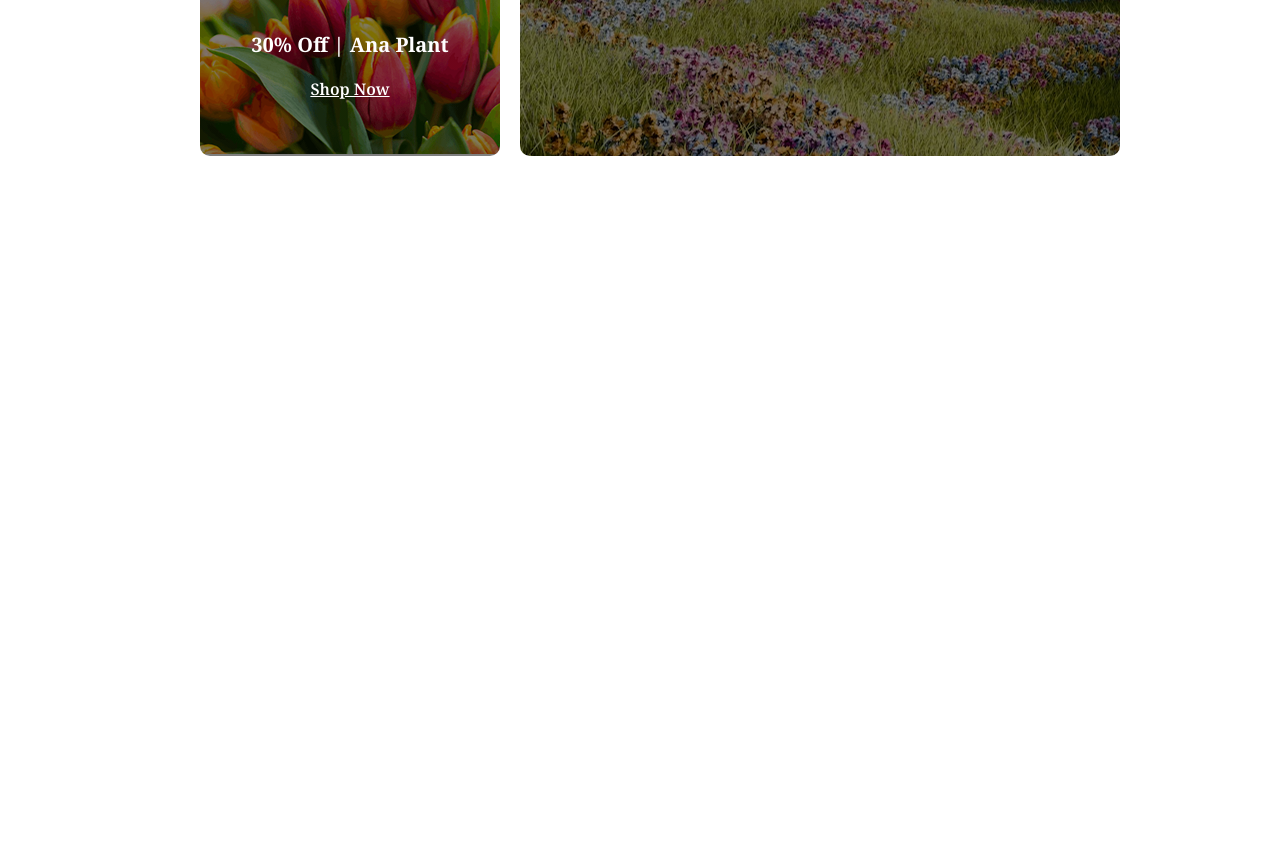
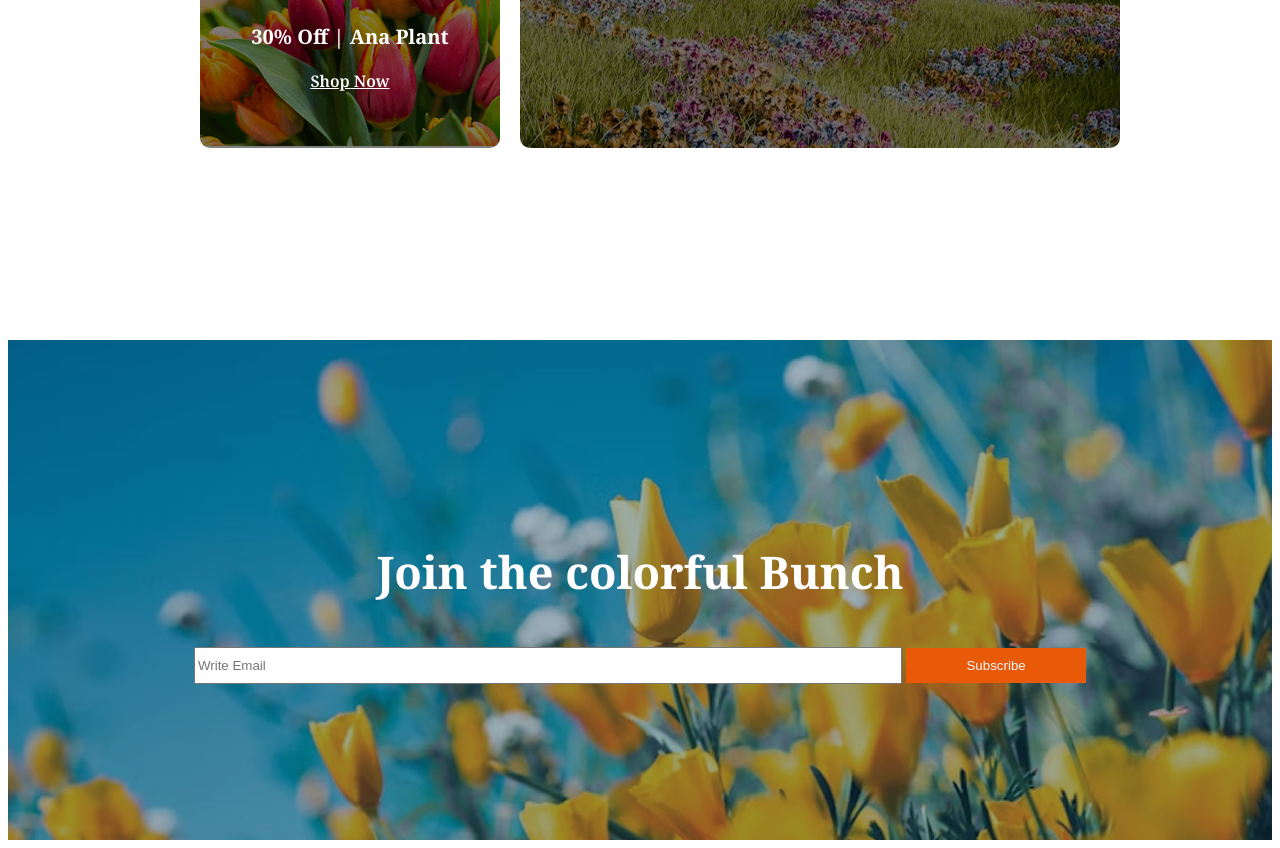
Before and after one commit to subhrotoBarmon/my-second-assi, a plain HTML site: page index.html in a window 1280 px wide. Shown: the part 2666-3514 px from the top of the page. Before the commit the page ends 3022 px from the top, so only its background shows below. Drawn offline with Linux system fonts and the light colour scheme.

Commit message:
add fifth

```diff
--- a/index.html
+++ b/index.html
@@ -157,6 +157,16 @@
             </div>
 
         </section>
+        <section class="sec5">
+            <div class="bg-4">
+            <div>
+                <p class="pp size">Join the colorful Bunch</p>
+                <input class="form" type="email" name="" placeholder="Write Email" id="">
+                <input class="ii button" type="submit" value="Subscribe">
+                </div>
+            </div>
+
+        </section>
     </main>
     <footer>
 
--- a/styles/2nd.css
+++ b/styles/2nd.css
@@ -143,7 +143,26 @@ nav{
     background-image:linear-gradient(rgba(0,0,0,0.5), rgba(0,0,0,0.5)), url(../pic/deal-zabo.png)
 
 }
+/* sec5 */
 
+.bg-4{
+    display: flex;
+    justify-content: center;
+    align-items: center;
+    text-align: center;
+    background-image: url(../pic/news-letter-bg.png);
+    height: 500px;
+
+}
+.bg-4 p{
+    color: white;
+
+}
+.form{
+    width: 700px;
+    height: 1.9rem;
+
+}
 /* color & button & size */
 .dark-2{
     color:rgba(0, 0, 0, 0.5) ;
@@ -157,6 +176,8 @@ nav{
  color: #E95A08;
 }
 .button{
+
+    border: 1px;
     background-color: #E95A08;
     color: aliceblue;
     width: 180px;
@@ -224,5 +245,18 @@ nav{
 }
 .bg-3{ height: 200px;
     width: 300px;
-    background-image:linear-gradient(rgba(0,0,0,0.5), rgba(0,0,0,0.5)), url(../pic/deal-zabo.png)
+    background-image:linear-gradient(rgba(0,0,0,0.5), rgba(0,0,0,0.5)), url(../pic/deal-zabo.png)}
+
+    /* sec5 */
+    .form{
+    width:15rem;
+    height: 1.9rem;}
+    .ii{
+         border: 1px;
+    background-color: #E95A08;
+    color: aliceblue;
+    width: 100px;
+    padding: 10px 10px
+    }
+
 }
```
